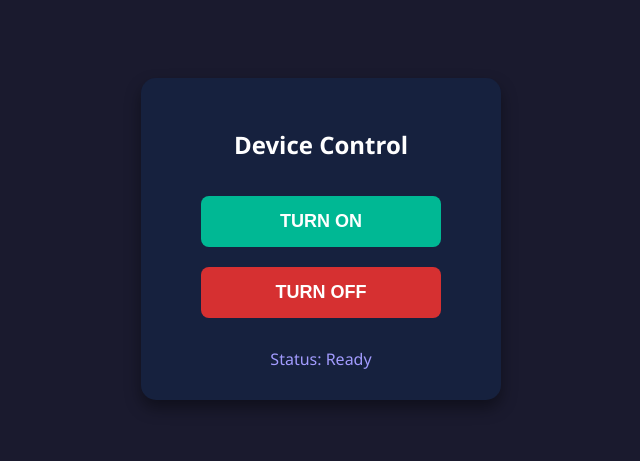
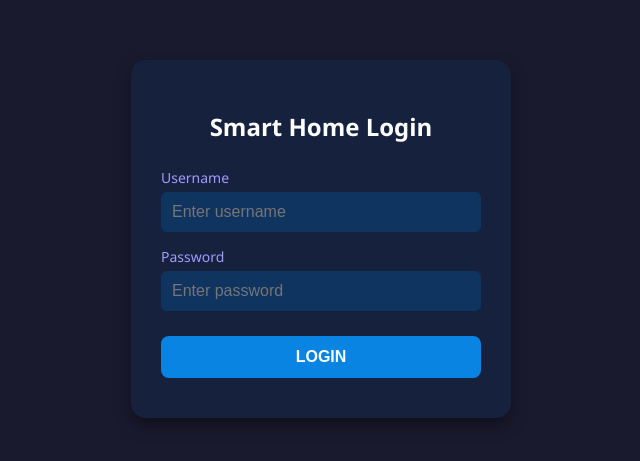
Before and after one commit to SachintahkaGayashan/test, a plain HTML site: page index.html in a window 1280 px wide. Shown: the part 161-622 px from the top of the page, without its empty margins (319-959 px from the left). Drawn offline with Linux system fonts and the light colour scheme.

Commit message:
Implement login functionality and update control panel
Added a login form for user authentication and modified the control panel to be initially hidden until login is successful.

```diff
--- a/index.html
+++ b/index.html
@@ -21,30 +21,70 @@
             border-radius: 15px;
             box-shadow: 0 8px 16px rgba(0, 0, 0, 0.4);
             text-align: center;
-            width: 300px;
+            width: 320px;
         }
         h2 { margin-bottom: 25px; }
+        .input-group {
+            margin-bottom: 15px;
+            text-align: left;
+        }
+        .input-group label {
+            display: block;
+            margin-bottom: 5px;
+            font-size: 14px;
+            color: #a29bfe;
+        }
+        .input-group input {
+            width: 100%;
+            padding: 10px;
+            border-radius: 6px;
+            border: 1px solid #0f3460;
+            background-color: #0f3460;
+            color: #fff;
+            box-sizing: border-box;
+            font-size: 16px;
+        }
         .btn {
-            padding: 15px 30px;
-            font-size: 18px;
+            padding: 12px 20px;
+            font-size: 16px;
             font-weight: bold;
             border: none;
             border-radius: 8px;
             cursor: pointer;
-            margin: 10px;
+            margin: 10px 0;
             transition: 0.3s;
-            width: 80%;
+            width: 100%;
         }
+        .btn-login { background-color: #0984e3; color: white; }
+        .btn-login:hover { background-color: #74b9ff; }
         .btn-on { background-color: #00b894; color: white; }
         .btn-on:hover { background-color: #55efc4; }
         .btn-off { background-color: #d63031; color: white; }
         .btn-off:hover { background-color: #ff7675; }
         #statusText { margin-top: 20px; font-size: 16px; color: #a29bfe; }
+        #loginError { color: #ff7675; font-size: 14px; margin-top: 10px; display: none; }
+        .hidden { display: none; }
     </style>
 </head>
 <body>
 
-<div class="card">
+<!-- 1. Login Form Card -->
+<div class="card" id="loginCard">
+    <h2>Smart Home Login</h2>
+    <div class="input-group">
+        <label for="username">Username</label>
+        <input type="text" id="username" placeholder="Enter username">
+    </div>
+    <div class="input-group">
+        <label for="password">Password</label>
+        <input type="password" id="password" placeholder="Enter password">
+    </div>
+    <button class="btn btn-login" onclick="login()">LOGIN</button>
+    <div id="loginError">Invalid Username or Password!</div>
+</div>
+
+<!-- 2. Control Panel Card (Initially Hidden) -->
+<div class="card hidden" id="controlCard">
     <h2>Device Control</h2>
     <button class="btn btn-on" onclick="sendData('ON')">TURN ON</button>
     <button class="btn btn-off" onclick="sendData('OFF')">TURN OFF</button>
@@ -52,8 +92,26 @@
 </div>
 
 <script>
-    // Replace with your Firebase Database URL (e.g., https://myesp8266app-default-rtdb.firebaseio.com)
+    // Firebase Database URL
     const databaseURL = "https://test-5b6ed-default-rtdb.firebaseio.com/";
+
+    // Authentication Credentials
+    const validUsername = "sachinthaka";
+    const validPassword = "sachinthaka";
+
+    function login() {
+        const userIn = document.getElementById('username').value;
+        const passIn = document.getElementById('password').value;
+        const errorMsg = document.getElementById('loginError');
+
+        if (userIn === validUsername && passIn === validPassword) {
+            document.getElementById('loginCard').classList.add('hidden');
+            document.getElementById('controlCard').classList.remove('hidden');
+            errorMsg.style.display = "none";
+        } else {
+            errorMsg.style.display = "block";
+        }
+    }
 
     function sendData(status) {
         document.getElementById('statusText').innerText = "Sending command...";
```
